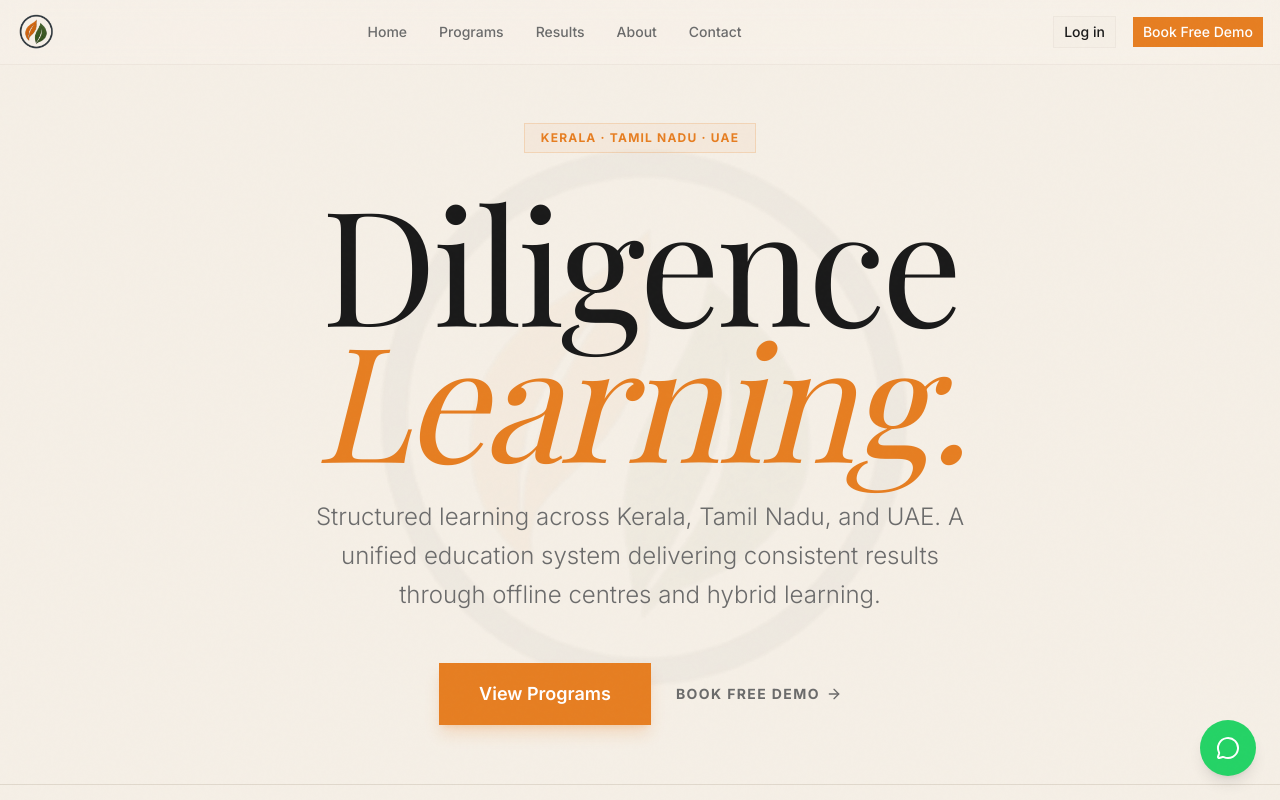
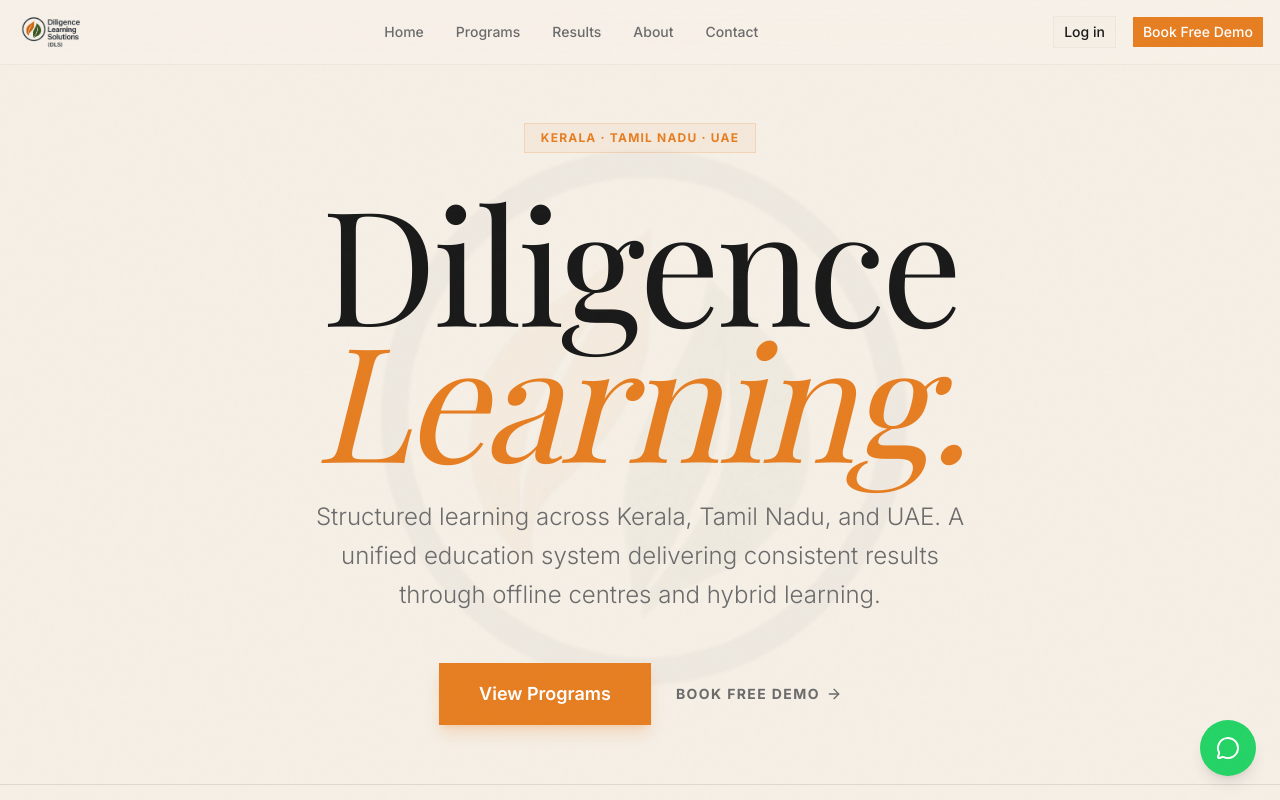
Before and after one commit to master-developerr/dls-app, a Next.js app: page / in a window 1280 px wide. Shown: the top 800 px of the page. Built offline with nearby package versions, Linux system fonts and the light colour scheme; a web font is replaced by a local one.

Commit message:
feat: update navbar logo to wordmark + logomark

```diff
--- a/src/components/layout/Navbar.tsx
+++ b/src/components/layout/Navbar.tsx
@@ -23,7 +23,7 @@
       <div className="container flex h-14 md:h-16 max-w-screen-xl items-center justify-between px-4 mx-auto">
         {/* Logo */}
         <Link href="/" className="flex items-center space-x-2">
-          <Image src="/logomark.png" alt="DLS Logomark" width={48} height={48} className="h-7 md:h-10 w-auto object-contain" />
+          <Image src="/wordmark-logomark.png" alt="DLS" width={300} height={80} className="h-7 md:h-9 w-auto object-contain" />
         </Link>
 
         {/* Desktop Nav */}
@@ -59,7 +59,7 @@
 
             {/* Menu Header */}
             <div className="p-6 pb-4 border-b border-border/40">
-              <Image src="/logomark.png" alt="DLS" width={40} height={40} className="h-8 w-auto object-contain" />
+              <Image src="/wordmark-logomark.png" alt="DLS" width={300} height={80} className="h-8 w-auto object-contain" />
             </div>
 
             {/* Primary Navigation */}
```
